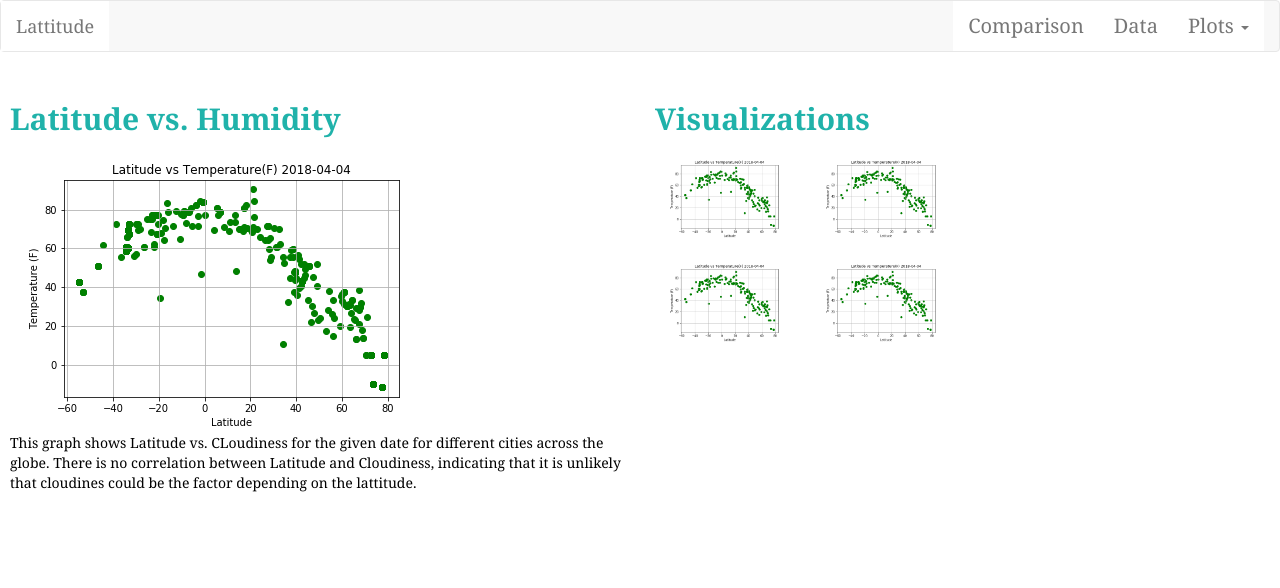
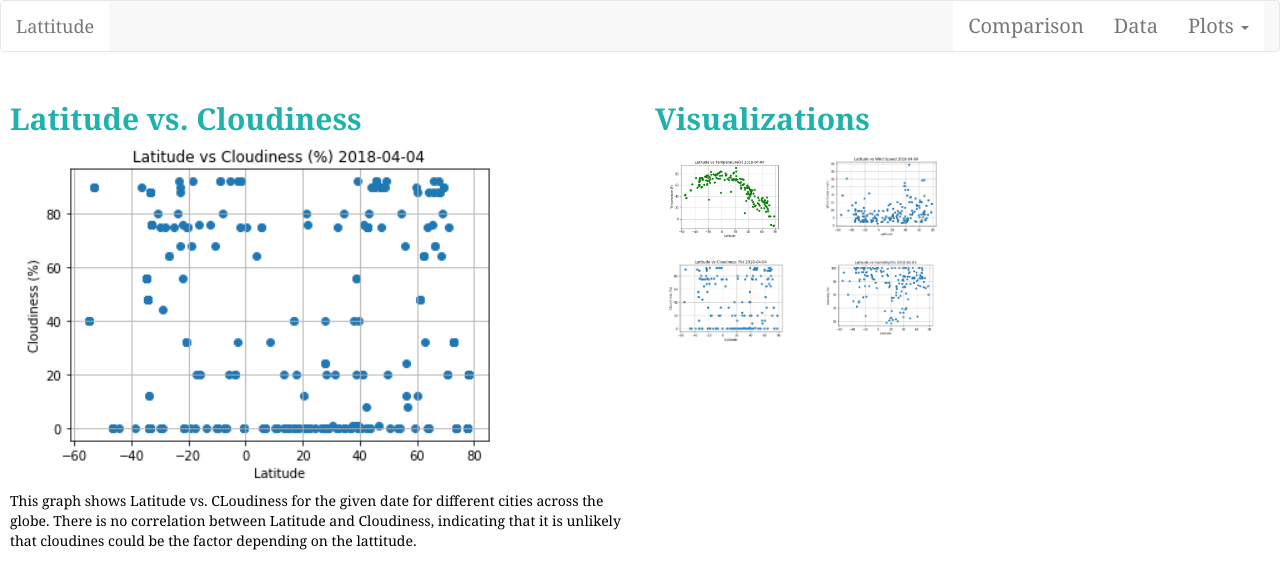
Before and after one commit to ankitagoel11/HTML-Webpages, a plain HTML site: page Cloudiness.html in a window 1280 px wide. Drawn offline with nearby package versions, Linux system fonts and the light colour scheme.

Commit message:
final update

```diff
--- a/Cloudiness.html
+++ b/Cloudiness.html
@@ -55,9 +55,9 @@
     <div class="row" style=padding:10px;>
             <div class="col-md-6 col-sm-12" style=background-color:white>
               <h2 style=text-align:left>
-                Latitude vs. Humidity
+                Latitude vs. Cloudiness
               </h2>
-              <img src="Latitide%20vs%20Temperature.png" alt="Latitude vs. Cloudiness">
+              <img src="Cloudiness.PNG" alt="Latitude vs. Cloudiness">
               <p>
                   This graph shows Latitude vs. CLoudiness for the given date for different cities across the globe. There is no correlation between Latitude and Cloudiness, indicating that it is unlikely that cloudines could be the factor depending on the lattitude.
               </p>
@@ -76,19 +76,19 @@
                         </div>
                         <div class="col-md-3 col-sm-6">
                             <a class="link" href="windspeed.html">
-                                    <img src="Latitide vs Temperature.png" alt="Latitude vs. Wind Speed">
+                                    <img src="wind-speed.PNG" alt="Latitude vs. Wind Speed">
                             </a>
                         </div>
                     </div>
                     <div class="row" style=padding:10px;>
                         <div class="col-md-3 col-sm-6">
                             <a class="link" href="Cloudiness.html">
-                                <img src="Latitide vs Temperature.png" alt="Latitude vs. Cloudiness">
+                                <img src="Cloudiness.PNG" alt="Latitude vs. Cloudiness">
                             </a>
                         </div>
                         <div class="col-md-3 col-sm-6">
                             <a class="link" href="humidity.html">
-                                <img src="Latitide vs Temperature.png" alt="Latitude vs. Humidity">
+                                <img src="humidity.PNG" alt="Latitude vs. Humidity">
                             </a>
                         </div>
                     </div>
```
Also changed, not shown: Comparison.html (+3 -3 lines), humidity.html (+4 -4 lines), windspeed.html (+4 -4 lines).
